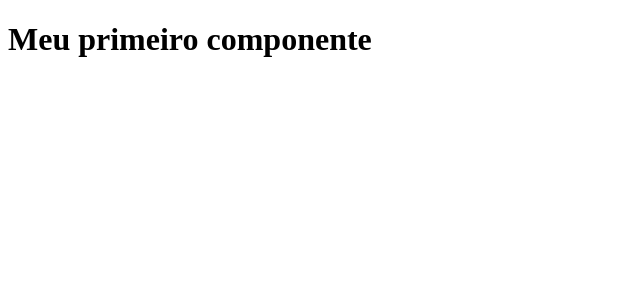
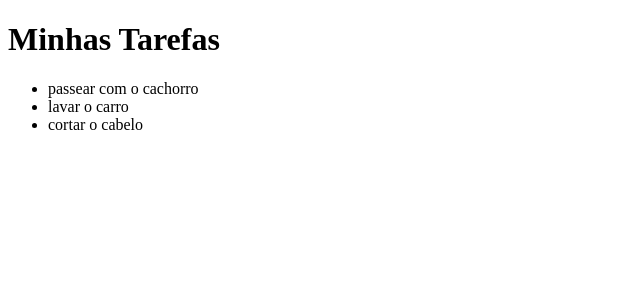
Before and after one commit to wevertonpaulino/TodoList, an Angular app: page / in a window 1280 px wide. Shown: the top 300 px of the page, without its empty margins (0-640 px from the left). Built offline with nearby package versions, Linux system fonts and the light colour scheme.

Commit message:
Exibe os dados na tela

```diff
--- a/src/app/app.component.html
+++ b/src/app/app.component.html
@@ -1 +1,5 @@
-<h1>Meu primeiro componente</h1>
+<h1>{{ title }}</h1>
+
+<ul>
+  <li *ngFor="let todo of todos">{{ todo }}</li>
+</ul>
--- a/src/app/app.component.ts
+++ b/src/app/app.component.ts
@@ -6,4 +6,12 @@
   styleUrls: ['./app.component.css']
 })
 export class AppComponent {
+  public todos: any[] = [];
+  public title: String = 'Minhas Tarefas';
+
+  constructor() {
+    this.todos.push('passear com o cachorro');
+    this.todos.push('lavar o carro');
+    this.todos.push('cortar o cabelo');
+  }
 }
```
